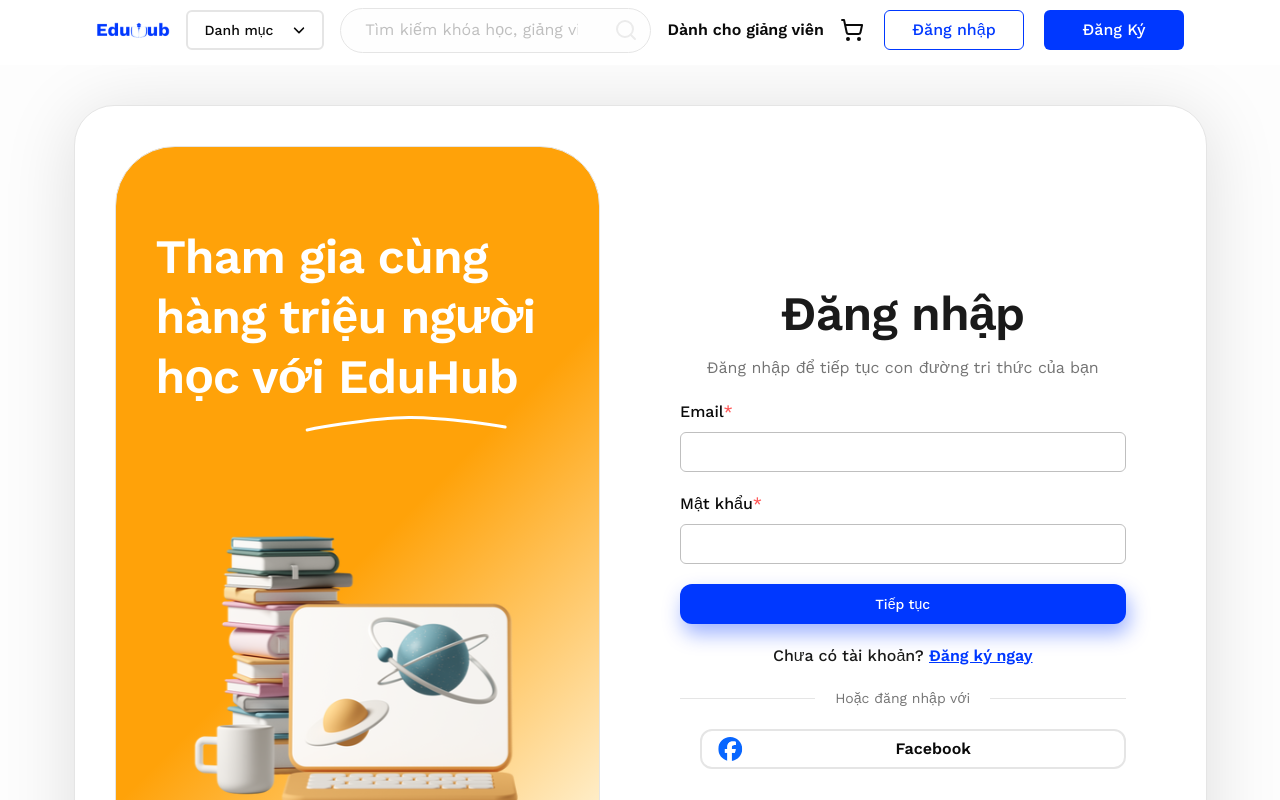
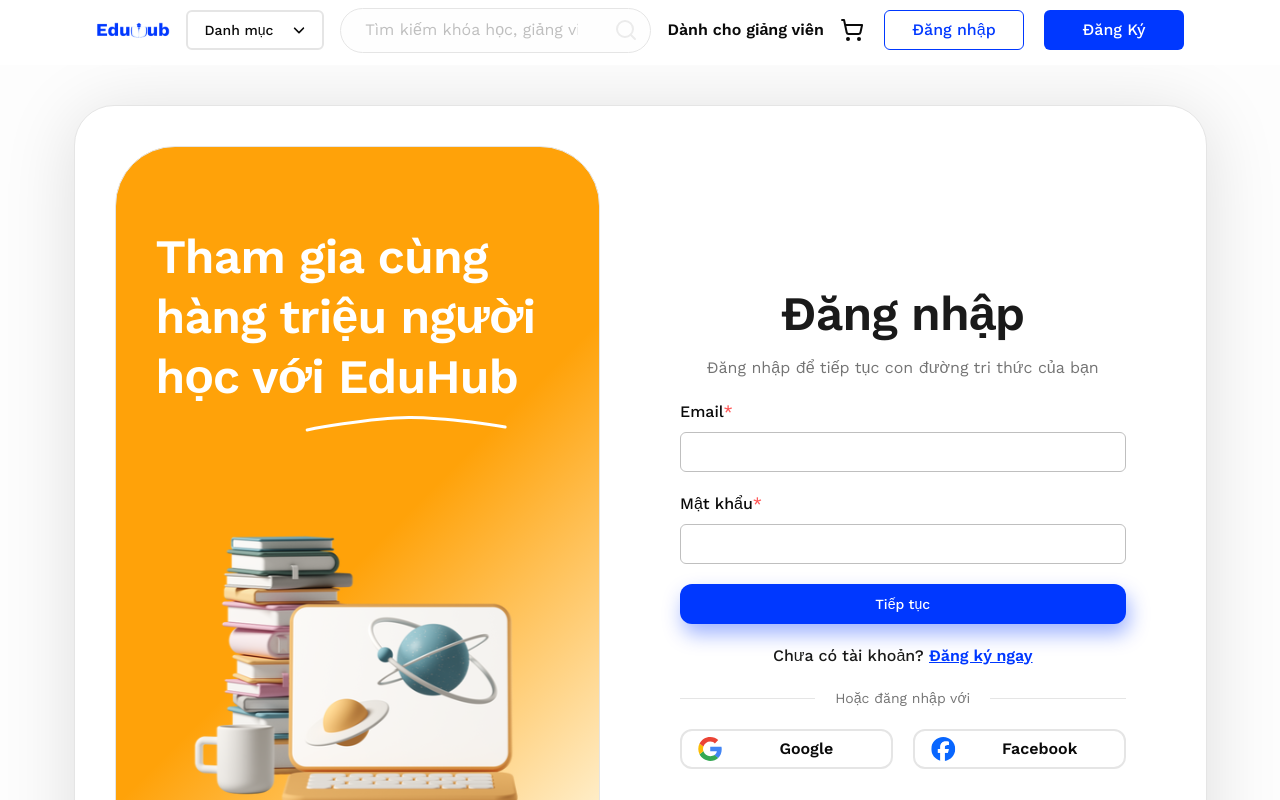
Before and after one commit to ASE-UIT/02.-Online-course-System, a React (Vite) app in the folder fe-web/: page /web/sign-in in a window 1280 px wide. Shown: the top 800 px of the page. Built offline with nearby package versions, Linux system fonts and the light colour scheme.

Commit message:
check new gg auth scope

```diff
--- a/fe-web/src/pages/SignIn/Google/GoogleSignIn.jsx
+++ b/fe-web/src/pages/SignIn/Google/GoogleSignIn.jsx
@@ -1,4 +1,4 @@
-import { GoogleLogin } from "@react-oauth/google";
+import { useGoogleLogin } from "@react-oauth/google";
 import { useDispatch } from "react-redux";
 import { addAuth } from "@/store/slices/authSlice";
 import { useToast } from "@/hooks/use-toast";
@@ -6,91 +6,20 @@
 // import { GoogleIcon } from "@/assets";
 import axios from "axios";
 import config from "@/config";
+import { Button } from "@/components/ui/button";
+import { GoogleIcon } from "@/assets";
 
 function CustomGoogleSignIn() {
   const dispatch = useDispatch();
   const { toast } = useToast();
   const navigate = useNavigate();
-  // let idToken = "";
 
-  // const login = useGoogleLogin({
-  //   onSuccess: async (tokenResponse) => {
-  //     console.log("tokenResponse (with id token)", tokenResponse);
-  //     try {
-  //       const userInfo = await axios
-  //         .get("https://www.googleapis.com/oauth2/v3/userinfo", {
-  //           headers: { Authorization: `Bearer ${tokenResponse.access_token}` }
-  //         })
-  //         .then((res) => res.data);
+  const login = useGoogleLogin({
+    onSuccess: async (tokenResponse) => {
+      console.log("tokenResponse (with id token)", tokenResponse);
+      try {
+        const idToken = tokenResponse.id_token;
 
-  //       console.log("userInfo", userInfo);
-  //     } catch (error) {
-  //       console.error("error", error);
-  //       toast({
-  //         title: <p className="text-red-700">Đăng nhập thất bại</p>,
-  //         description: "Lỗi không xác định",
-  //         duration: 2000
-  //       });
-  //     }
-
-  //     try {
-  //       const response = await axios.post(
-  //         `${config.BASE_URL}/student/auth/google/callback`,
-  //         {
-  //           idToken
-  //         }
-  //       );
-  //       const { token } = response.data;
-  //       // Dispatch token to Redux store
-  //       dispatch(addAuth({ token }));
-  //       // Navigate to home page
-  //       navigate("/");
-  //       // Show success toast
-  //       toast({
-  //         title: <p className="text-green-700">Đăng nhập thành công</p>,
-  //         description: "Chào mừng bạn trở lại",
-  //         status: "success",
-  //         duration: 2000
-  //       });
-  //     } catch (error) {
-  //       console.error("error", error);
-  //       toast({
-  //         title: <p className="text-red-700">Đăng nhập thất bại</p>,
-  //         description: "Lỗi không xác định",
-  //         duration: 2000
-  //       });
-  //     }
-  //   },
-  //   onError: () => {
-  //     toast({
-  //       title: <p className="text-red-700">Đăng nhập thất bại</p>,
-  //       description: "Lỗi không xác định",
-  //       duration: 2000
-  //     });
-  //   },
-  //   scope: "openid profile email",
-  //   responseType: "id_token"
-  // });
-
-  return (
-    // <Button
-    //   variant="outline"
-    //   size="icon"
-    //   className="w-full flex rounded-xl"
-    //   onClick={() => login()}
-    // >
-    //   <div className="pl-4">
-    //     <GoogleIcon />
-    //   </div>
-    //   <span className="text-text/md/semibold w-full">Google</span>
-    // </Button>
-    <>
-      <GoogleLogin
-        onSuccess={async (credentialResponse) => {
-          console.log("credentialResponse (with id token)", credentialResponse);
-          const idToken = credentialResponse.credential;
-
-          try {
         const response = await axios.post(
           `${config.BASE_URL}/student/auth/google/callback`,
           {
@@ -117,16 +46,72 @@
           duration: 2000
         });
       }
-        }}
-        onError={() => {
+    },
+    onError: () => {
       toast({
         title: <p className="text-red-700">Đăng nhập thất bại</p>,
         description: "Lỗi không xác định",
         duration: 2000
       });
-        }}
-      />
-    </>
+    },
+    scope: "https://www.googleapis.com/auth/userinfo.profile openid"
+  });
+
+  return (
+    <Button
+      variant="outline"
+      size="icon"
+      className="w-full flex rounded-xl"
+      onClick={() => login()}
+    >
+      <div className="pl-4">
+        <GoogleIcon />
+      </div>
+      <span className="text-text/md/semibold w-full">Google</span>
+    </Button>
+    // <>
+    //   <GoogleLogin
+    //     onSuccess={async (credentialResponse) => {
+    //       console.log("credentialResponse (with id token)", credentialResponse);
+    //       const idToken = credentialResponse.credential;
+
+    //       try {
+    //         const response = await axios.post(
+    //           `${config.BASE_URL}/student/auth/google/callback`,
+    //           {
+    //             idToken
+    //           }
+    //         );
+    //         const { token } = response.data;
+    //         // Dispatch token to Redux store
+    //         dispatch(addAuth({ token }));
+    //         // Navigate to home page
+    //         navigate("/");
+    //         // Show success toast
+    //         toast({
+    //           title: <p className="text-green-700">Đăng nhập thành công</p>,
+    //           description: "Chào mừng bạn trở lại",
+    //           status: "success",
+    //           duration: 2000
+    //         });
+    //       } catch (error) {
+    //         console.error("error", error);
+    //         toast({
+    //           title: <p className="text-red-700">Đăng nhập thất bại</p>,
+    //           description: "Lỗi không xác định",
+    //           duration: 2000
+    //         });
+    //       }
+    //     }}
+    //     onError={() => {
+    //       toast({
+    //         title: <p className="text-red-700">Đăng nhập thất bại</p>,
+    //         description: "Lỗi không xác định",
+    //         duration: 2000
+    //       });
+    //     }}
+    //   />
+    // </>
   );
 }
 
```
Lines whose indentation alone changed are shown as unchanged.
